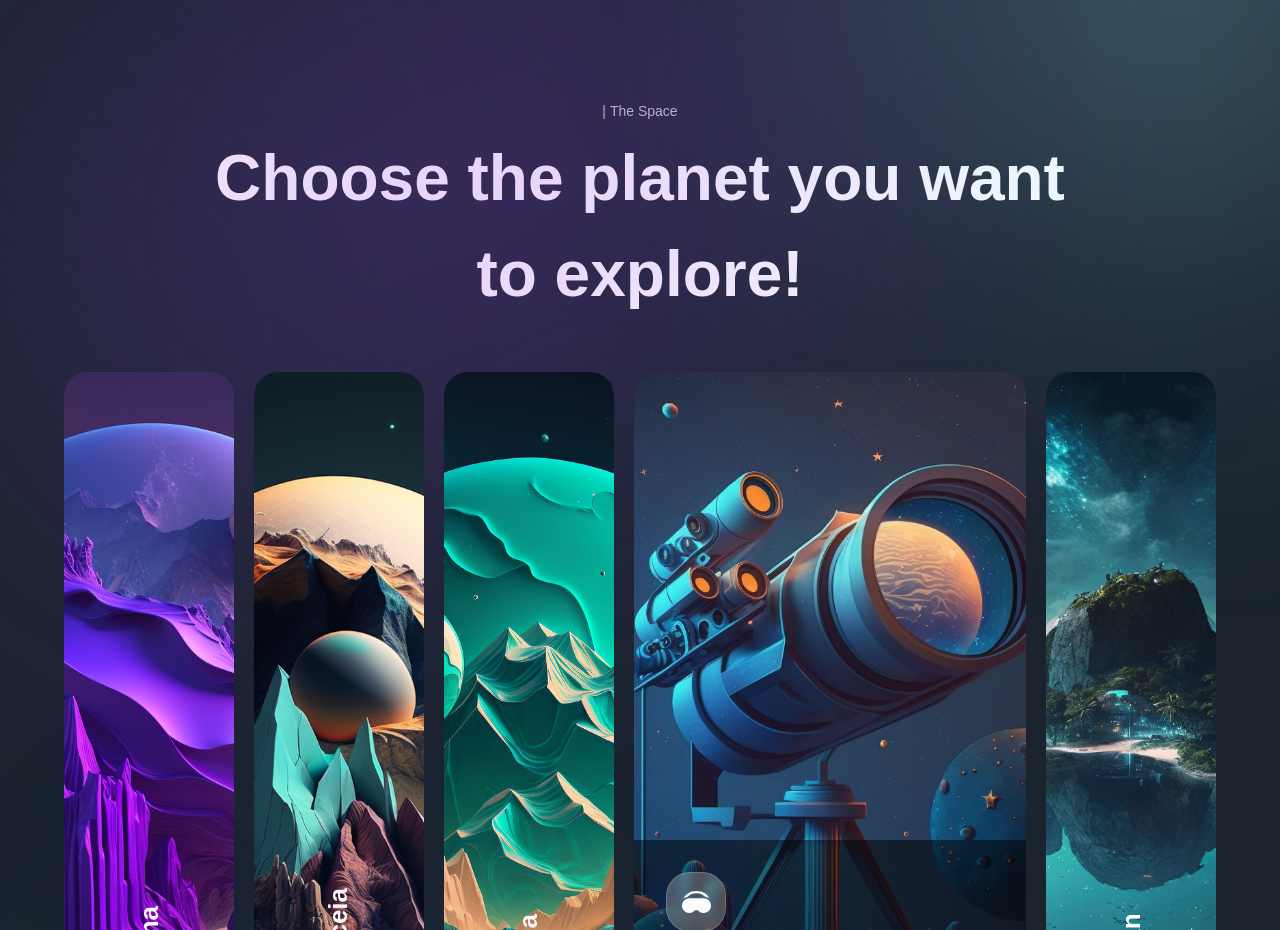
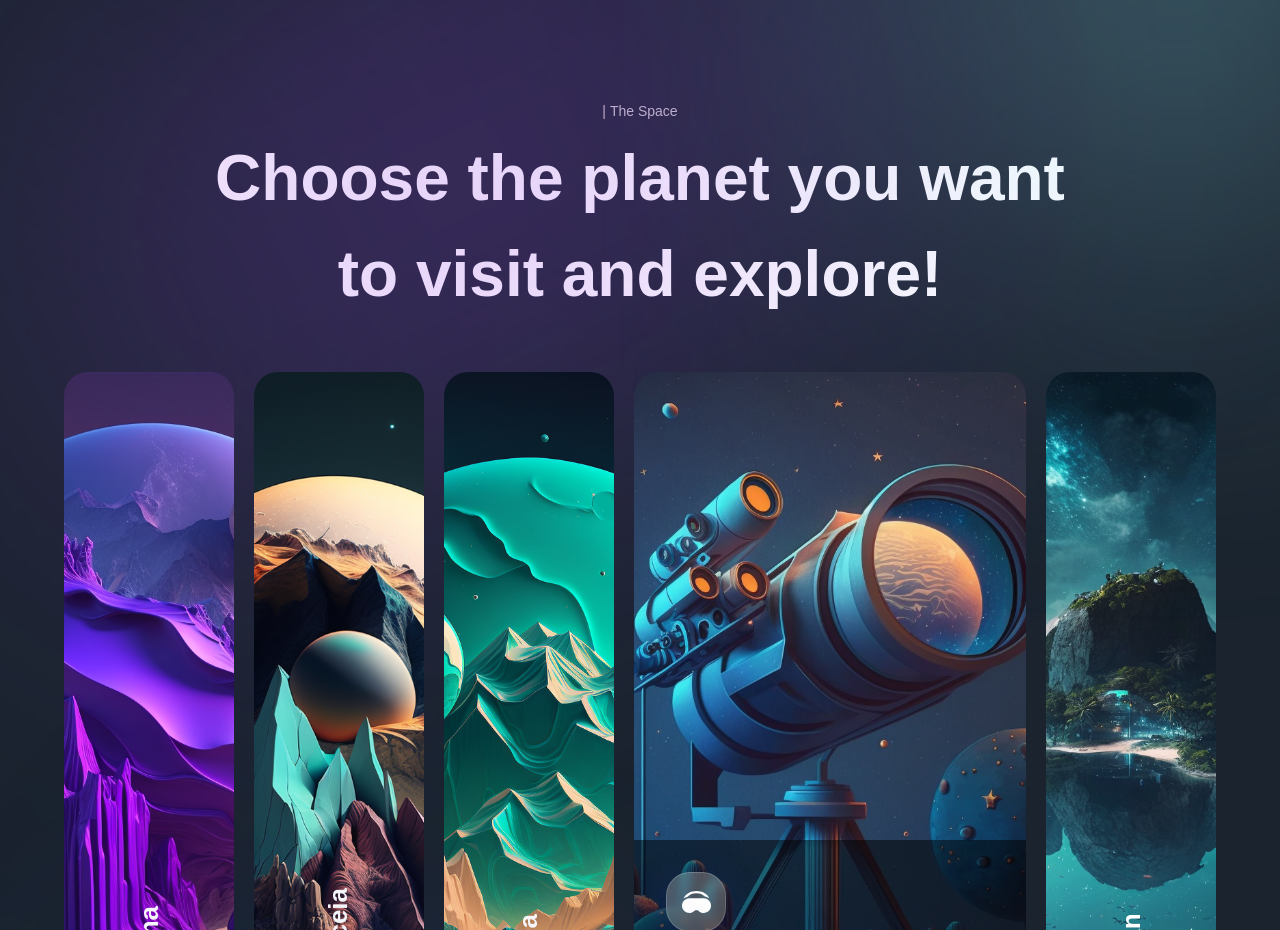
Before and after one commit to TheAnim1/DigitalDandies, a Next.js app: page / in a window 1280 px wide. Shown: the part 1400-2330 px from the top of the page. Built offline with nearby package versions, Linux system fonts and the light colour scheme; a web font is replaced by a local one.

Commit message:
explore updated

```diff
--- a/sections/Explore.jsx
+++ b/sections/Explore.jsx
@@ -25,7 +25,7 @@ const Explore = () => {
           title={
             <>
               Choose the planet you want <br className="md:block hidden" /> to
-              explore!
+              visit and explore!
             </>
           }
           textStyles="text-center"
```
